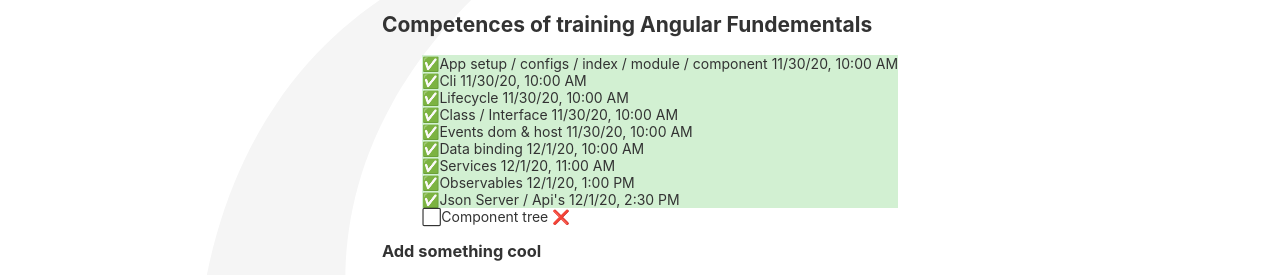
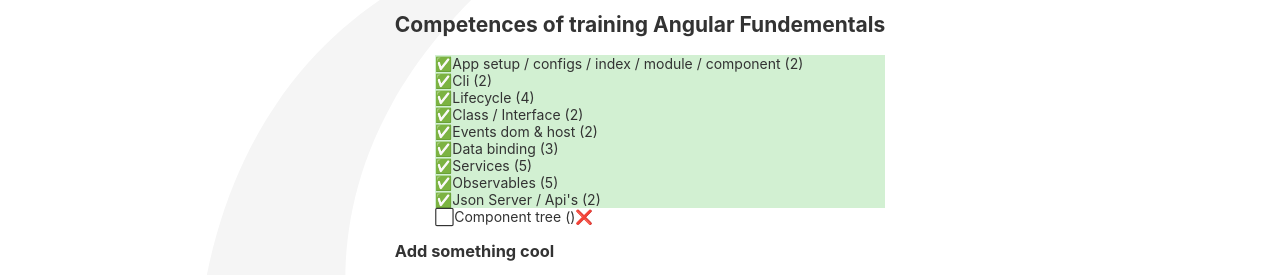
Before and after one commit to Johanbos/my-training-app, an Angular app: page / in a window 1280 px wide. Shown: the part 151-426 px from the top of the page. Built offline with nearby package versions, Linux system fonts and the light colour scheme; no server answers.

Commit message:
Competence rate

```diff
--- a/src/app/shared/model/competence.ts
+++ b/src/app/shared/model/competence.ts
@@ -1,4 +1,5 @@
 export interface Competence {
     name: string;
     completed?: Date;
+    rate?: number
 }
--- a/src/app/training/competence/competence.component.html
+++ b/src/app/training/competence/competence.component.html
@@ -1,15 +1,19 @@
 <table *ngIf="competence">
     <tr>
         <td>Name</td>
-        <td>{{ competence.name }}</td>
+        <td>{{ competence?.name }}</td>
     </tr>
     <tr>
         <td>Completed</td>
-        <td>{{ competence.completed }}</td>
+        <td>{{ competence?.completed }}</td>
+    </tr>
+    <tr>
+        <td>Rate</td>
+        <td>{{ competence?.rate }}</td>
     </tr>
     <tr>
         <td colspan=2>
-            <button [disabled]="competence.completed" class="delete" (click)="doDelete()">Delete</button>
+            <button [disabled]="competence?.completed" class="delete" (click)="doDelete()">Delete</button>
         </td>
     </tr>
 </table>
--- a/src/app/training/competences/competences.component.html
+++ b/src/app/training/competences/competences.component.html
@@ -3,8 +3,8 @@
         (click)="currentCompetence=competence">
         <span *ngIf="competence.completed">✅</span>
         <span *ngIf="!competence.completed">⬜</span>
-        <span>{{ competence.name }} {{ competence.completed | date:'short' }}</span>
-        <span *ngIf="!competence.completed" class="delete" (click)="delete(competence)">❌</span>
+        <span>{{ competence.name }} ({{competence.rate}})</span>
+        <span *ngIf="!competence.completed" class="delete" (click)="deleteCompetence(competence)">❌</span>
     </li>
 </ul>
 
--- a/src/assets/data/training.json
+++ b/src/assets/data/training.json
@@ -3,39 +3,48 @@
     "competences": [
         {
             "name": "App setup / configs / index / module / component",
-            "completed": "2020-11-30 10:00"
+            "completed": "2020-11-30 10:00",
+            "rate": 2
         },
         {
             "name": "Cli",
-            "completed": "2020-11-30 10:00"
+            "completed": "2020-11-30 10:00",
+            "rate": 2
         },
         {
             "name": "Lifecycle",
-            "completed": "2020-11-30 10:00"
+            "completed": "2020-11-30 10:00",
+            "rate": 4
         },
         {
             "name": "Class / Interface",
-            "completed": "2020-11-30 10:00"
+            "completed": "2020-11-30 10:00",
+            "rate": 2
         },
         {
             "name": "Events dom & host",
-            "completed": "2020-11-30 10:00"
+            "completed": "2020-11-30 10:00",
+            "rate": 2
         },
         {
             "name": "Data binding",
-            "completed": "2020-12-01 10:00"
+            "completed": "2020-12-01 10:00",
+            "rate": 3
         },
         {
             "name": "Services",
-            "completed": "2020-12-01 11:00"
+            "completed": "2020-12-01 11:00",
+            "rate": 5
         },
         {
             "name": "Observables",
-            "completed": "2020-12-01 13:00"
+            "completed": "2020-12-01 13:00",
+            "rate": 5
         },
         {
             "name": "Json Server / Api's",
-            "completed": "2020-12-01 14:30"
+            "completed": "2020-12-01 14:30",
+            "rate": 2
         },
         {
             "name": "Component tree"
```
